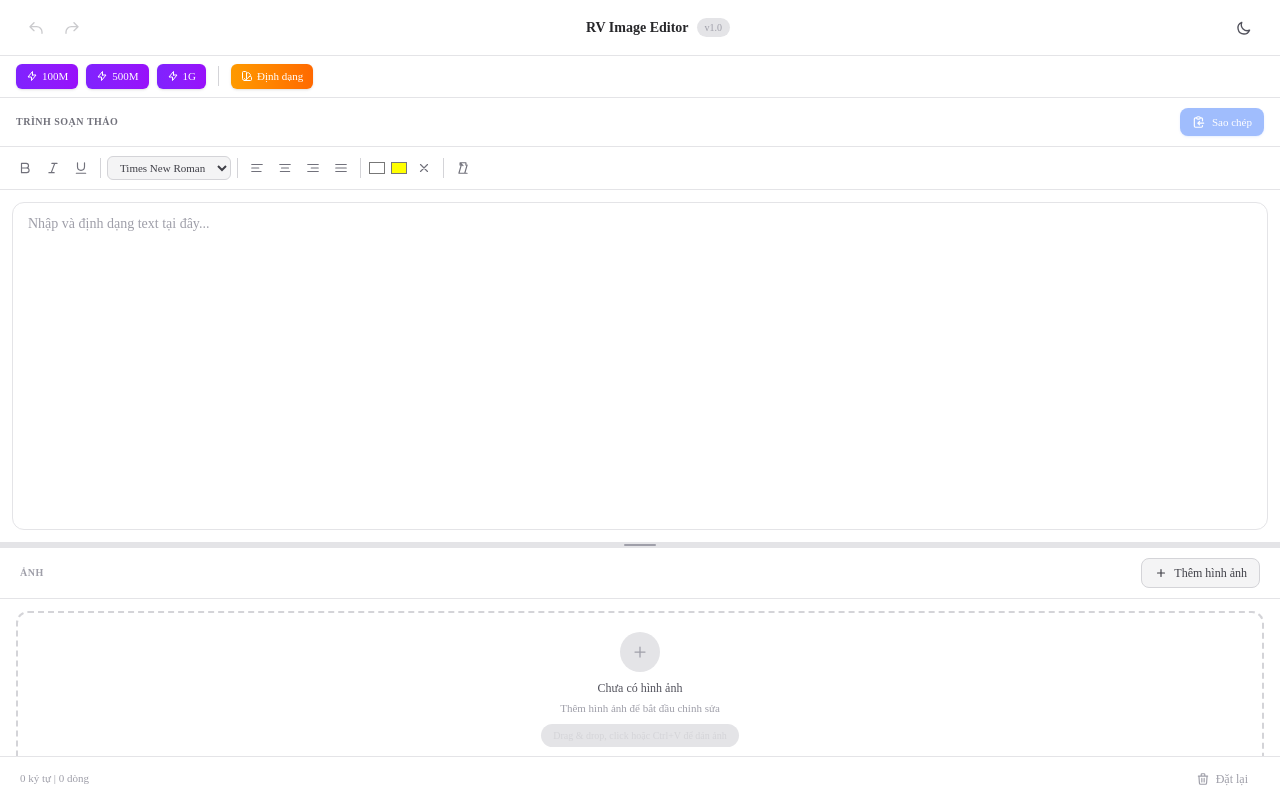
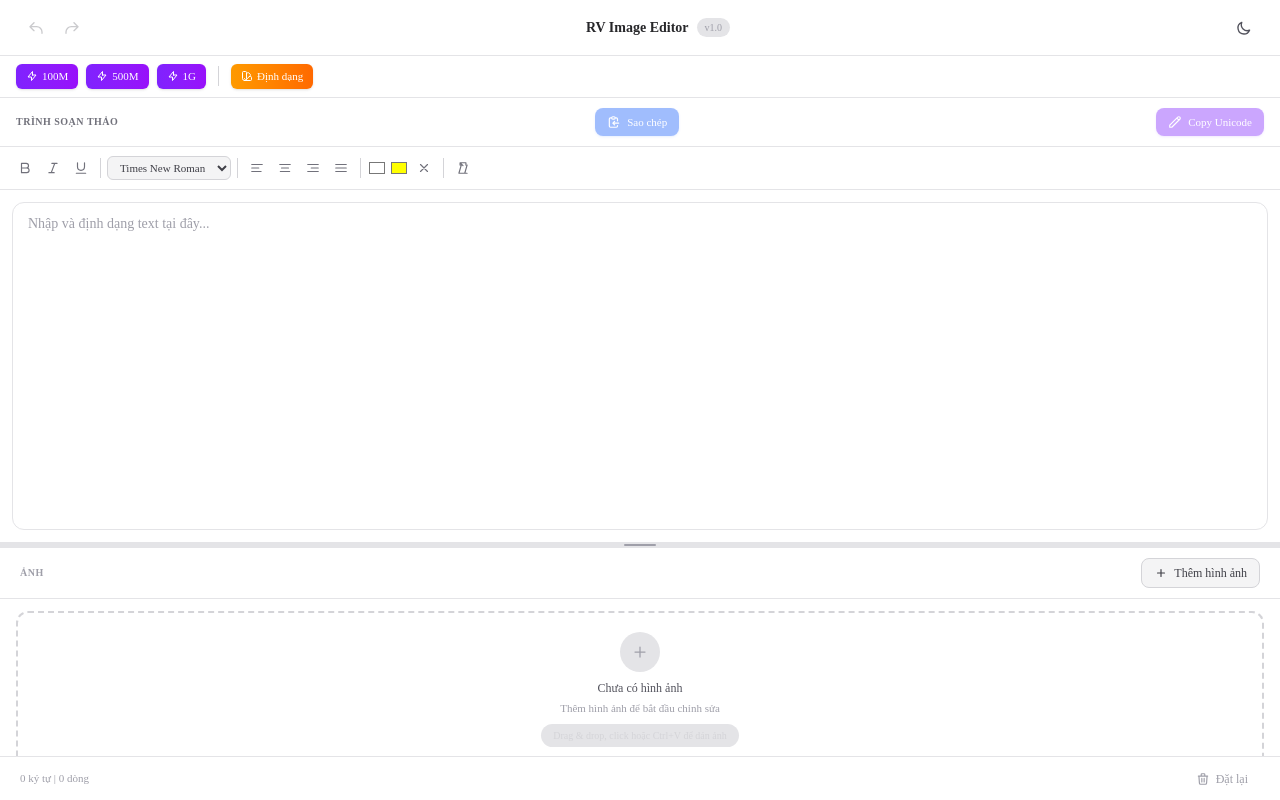
Before and after one commit to LeNguyenTatThang/text-image-editor, a Next.js app: page / in a window 1280 px wide. Built offline with nearby package versions, Linux system fonts and the light colour scheme.

Commit message:
fix: update 1G bonus to 380.000W + add Unicode Bold copy for Facebook

```diff
--- a/src/components/editor/text/RichTextEditor.tsx
+++ b/src/components/editor/text/RichTextEditor.tsx
@@ -20,6 +20,35 @@ const TB_OFF = "text-zinc-500 hover:text-zinc-800 hover:bg-zinc-200 dark:text-zi
 const TB_ON = "bg-zinc-300 text-zinc-900 dark:bg-zinc-700 dark:text-white";
 const SEL = "text-[11px] bg-zinc-100 text-zinc-700 border border-zinc-300 rounded-md px-2 py-1 focus:outline-none focus:border-zinc-600 cursor-pointer dark:bg-zinc-800/80 dark:text-zinc-300 dark:border-zinc-700/50";
 const SEP = "w-px h-5 bg-zinc-300 mx-1 dark:bg-zinc-800";
+
+const BOLD_UPPER: Record<string, string> = Object.fromEntries("ABCDEFGHIJKLMNOPQRSTUVWXYZ".split("").map((c, i) => [c, String.fromCodePoint(0x1D400 + i)]));
+const BOLD_LOWER: Record<string, string> = Object.fromEntries("abcdefghijklmnopqrstuvwxyz".split("").map((c, i) => [c, String.fromCodePoint(0x1D41A + i)]));
+const BOLD_DIGIT: Record<string, string> = Object.fromEntries("0123456789".split("").map((c, i) => [c, String.fromCodePoint(0x1D7CE + i)]));
+
+function toUnicodeBold(text: string): string {
+  return text.split("").map((ch) => BOLD_UPPER[ch] || BOLD_LOWER[ch] || BOLD_DIGIT[ch] || ch).join("");
+}
+
+function convertHtmlToUnicodeBold(html: string): string {
+  const tmp = document.createElement("div");
+  tmp.innerHTML = html;
+  const lines: string[] = [];
+  for (const child of Array.from(tmp.childNodes)) {
+    if (child.nodeType === Node.TEXT_NODE) {
+      const t = child.textContent?.trim();
+      if (t) lines.push(t);
+    } else if (child instanceof HTMLElement) {
+      const tag = child.tagName.toLowerCase();
+      const text = child.textContent || "";
+      if (tag === "b" || tag === "strong") {
+        lines.push(toUnicodeBold(text));
+      } else {
+        lines.push(text);
+      }
+    }
+  }
+  return lines.join("\n");
+}
 
 export default function RichTextEditor({ initialHtml, onTextChange }: RichTextEditorProps) {
   const editorRef = useRef<HTMLDivElement>(null);
@@ -116,6 +145,24 @@ export default function RichTextEditor({ initialHtml, onTextChange }: RichTextEd
     }
   }, []);
 
+  const handleCopyUnicodeBold = useCallback(async () => {
+    const editor = editorRef.current;
+    if (!editor) return;
+    const unicodeText = convertHtmlToUnicodeBold(editor.innerHTML);
+    try {
+      await navigator.clipboard.writeText(unicodeText);
+      toast.success("Đã sao chép Unicode Bold (Facebook)");
+    } catch {
+      const textarea = document.createElement("textarea");
+      textarea.value = unicodeText;
+      document.body.appendChild(textarea);
+      textarea.select();
+      document.execCommand("copy");
+      document.body.removeChild(textarea);
+      toast.success("Đã sao chép Unicode Bold (Facebook)");
+    }
+  }, []);
+
   const handleRewrite = useCallback(async (selectedText: string) => {
     const sel = window.getSelection();
     if (sel && sel.rangeCount > 0) {
@@ -194,6 +241,12 @@ export default function RichTextEditor({ initialHtml, onTextChange }: RichTextEd
           <svg className="w-3.5 h-3.5" fill="none" stroke="currentColor" viewBox="0 0 24 24"><path strokeLinecap="round" strokeLinejoin="round" strokeWidth={2} d="M8 5H6a2 2 0 00-2 2v12a2 2 0 002 2h10a2 2 0 002-2v-1M8 5a2 2 0 002 2h2a2 2 0 002-2M8 5a2 2 0 012-2h2a2 2 0 012 2m0 0h2a2 2 0 012 2v3m2 4H10m0 0l3-3m-3 3l3 3" /></svg>
           Sao chép
         </button>
+        <button onClick={handleCopyUnicodeBold} disabled={isEmpty}
+          className="flex items-center gap-1.5 px-3 py-1.5 text-[11px] font-medium rounded-lg bg-violet-600 text-white hover:bg-violet-500 transition-all duration-200 disabled:opacity-40 disabled:cursor-not-allowed shadow-sm shadow-violet-600/20 hover:shadow-violet-500/30 active:scale-[0.98]"
+          title="Sao chép Unicode Bold cho Facebook cá nhân">
+          <svg className="w-3.5 h-3.5" fill="none" stroke="currentColor" viewBox="0 0 24 24"><path strokeLinecap="round" strokeLinejoin="round" strokeWidth={2} d="M15.232 5.232l3.536 3.536m-2.036-5.036a2.5 2.5 0 113.536 3.536L6.5 21.036H3v-3.572L16.732 3.732z" /></svg>
+          Copy Unicode
+        </button>
       </div>
 
       {/* Toolbar */}
--- a/src/components/editor/text/TextWorkspace.tsx
+++ b/src/components/editor/text/TextWorkspace.tsx
@@ -19,7 +19,7 @@ interface PackageForm {
 const PRESET_PACKAGES: PackageForm[] = [
   { name: "100M", speed: "100Mbps", price: "22.000", bonus: "200.000" },
   { name: "500M", speed: "500Mbps", price: "33.000", bonus: "300.000" },
-  { name: "1G", speed: "1Gbps", price: "38.500", bonus: "260.000" },
+  { name: "1G", speed: "1Gbps", price: "38.500", bonus: "380.000" },
 ];
 
 export default function TextWorkspace({ onTextChange }: TextWorkspaceProps) {
```
